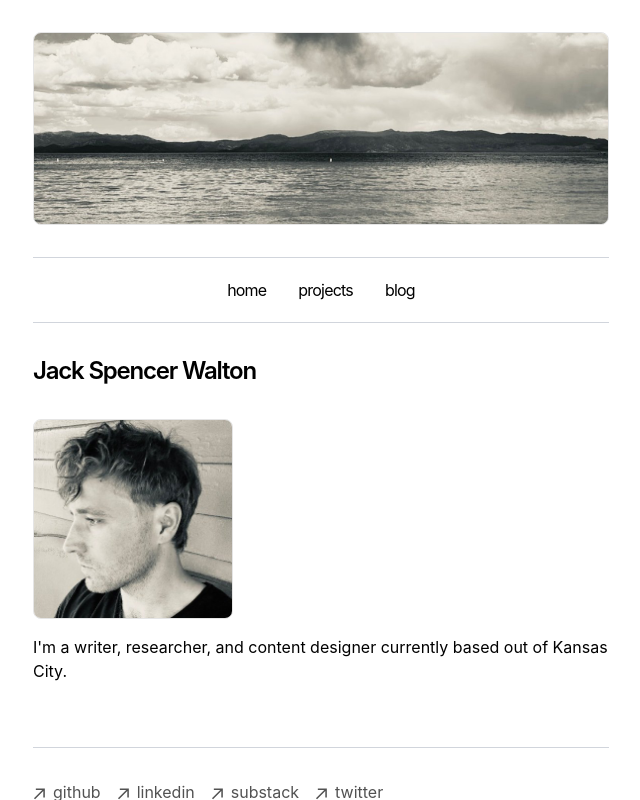
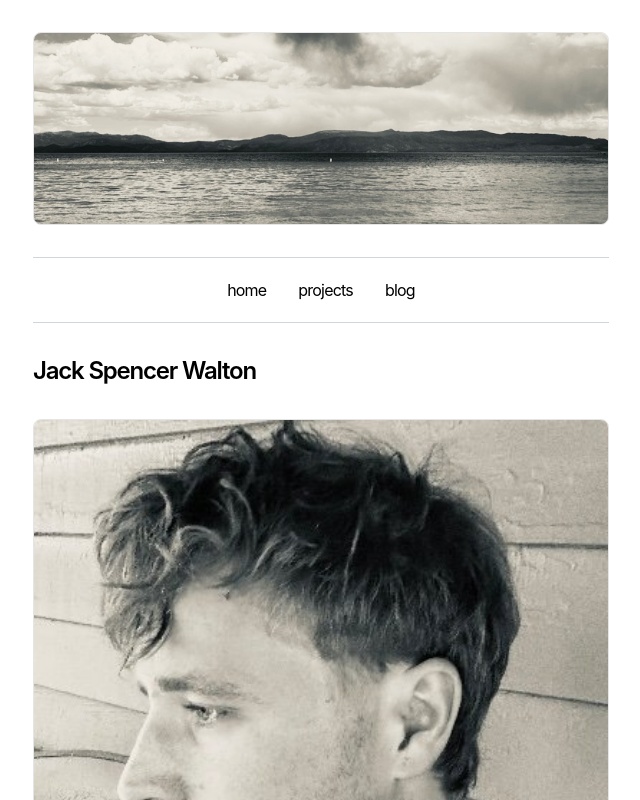
Before and after one commit to jack-walton/landing-page, a Next.js app: page / in a window 1280 px wide. Shown: the top 800 px of the page, without its empty margins (319-959 px from the left). Built offline with nearby package versions, Linux system fonts and the light colour scheme.

Commit message:
Update selfie images

```diff
--- a/app/page.tsx
+++ b/app/page.tsx
@@ -15,7 +15,7 @@ export default function Page() {
       <Image
         src="/headshot.jpg"
         alt="Jack Spencer Walton"
-        width={200}
+        width={1000}
         height={200}
         className="rounded-full mb-4"
       />
```
Also changed, not shown: 1 other file (tests, documents, lock files or other folders).
